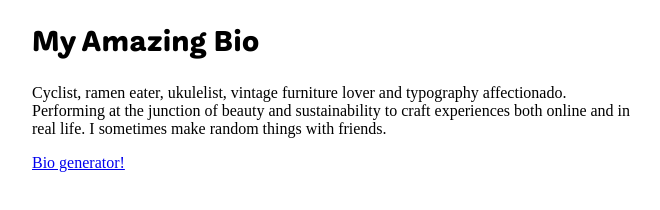
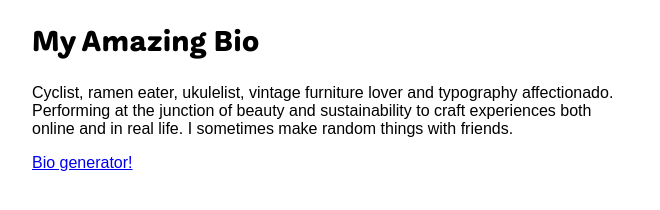
Before and after one commit to lizzirees/firstsitemac, a plain HTML site: page Web_Dev_fonttest/index.html in a window 1280 px wide. Shown: the whole page, without its empty margins (308-968 px from the left). Drawn offline with Linux system fonts and the light colour scheme.

Commit message:
adding google fonts

```diff
--- a/Web_Dev_fonttest/index.html
+++ b/Web_Dev_fonttest/index.html
@@ -12,7 +12,7 @@
 
 	<p>Cyclist, ramen eater, ukulelist, vintage furniture lover and typography affectionado. Performing at the junction of beauty and sustainability to craft experiences both online and in real life. I sometimes make random things with friends.</p>
 
-	<p><a href="https://tautau.co/designer-bio">Bio generator!</a></p>
+	<p><a href="https://quillbot.com/ai-writing-tools/ai-bio-generator">Bio generator!</a></p>
 
 </body>
 </html>
--- a/Web_Dev_fonttest/styles.css
+++ b/Web_Dev_fonttest/styles.css
@@ -1,21 +1,21 @@
 
-@font-face {
+/*@font-face {
     font-family: 'freightround_prolight';
     src: url('Fonts/freightroundprolight-webfont.woff2') format('woff2'),
          url('freightroundprolight-webfont.woff') format('woff');
     font-weight: normal;
     font-style: normal;
 
-}
+}*/
 
-@font-face {
+/*@font-face {
     font-family: 'freightround_probook';
     src: url('Fonts/freightroundprobook-webfont.woff2') format('woff2'),
          url('Fonts/freightroundprobook-webfont.woff') format('woff');
     font-weight: normal;
     font-style: normal;
 
-}
+}*/
 
 @font-face {
     font-family: 'freightround_probold';
@@ -29,6 +29,7 @@
 body {
     max-width: 600px;
     margin: auto;
+    font-family: 'Merriweather', Arial, sans-serif;
 }
 
 h1 {
```
